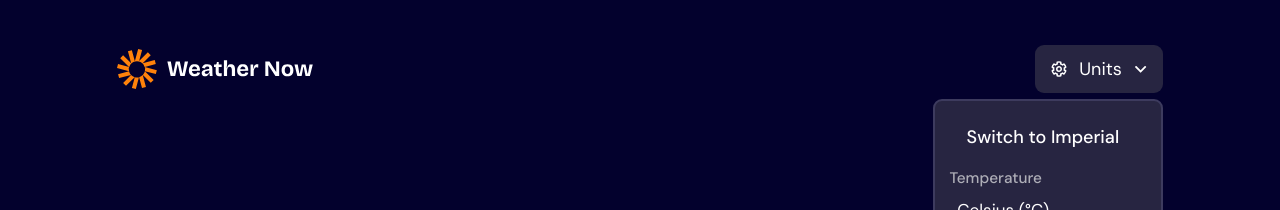
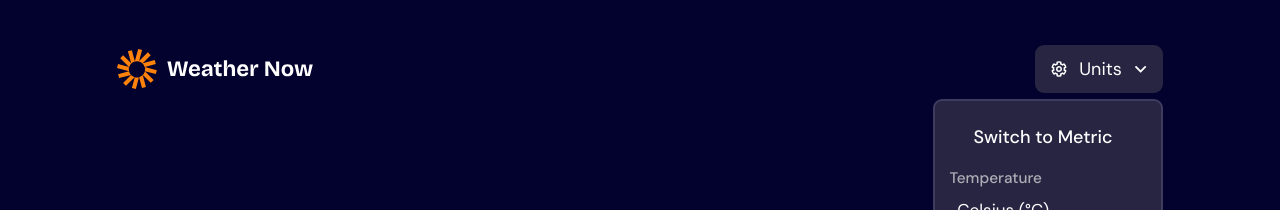
Before and after one commit to RamezKhaled77/React-Weather-App, a React (Create React App) app: page / in a window 1280 px wide. Both pictures are taken after a click on the button "Units". Shown: the top 210 px of the page. Built offline with nearby package versions, Linux system fonts and the light colour scheme.

Commit message:
Fixing dropdown bug

```diff
--- a/src/components/UnitsDropdownMenu.js
+++ b/src/components/UnitsDropdownMenu.js
@@ -35,7 +35,7 @@ function UnitsDropdownMenu({
           value="imperial"
           onClick={handleSwitch}
         >
-          Switch to {isImperial ? "Metric" : "Imperial"}
+          Switch to {!isImperial ? "Metric" : "Imperial"}
         </button>
 
         {units.map((unit) => (
```
Also changed, not shown: 8 other files (tests, documents, lock files or other folders).
